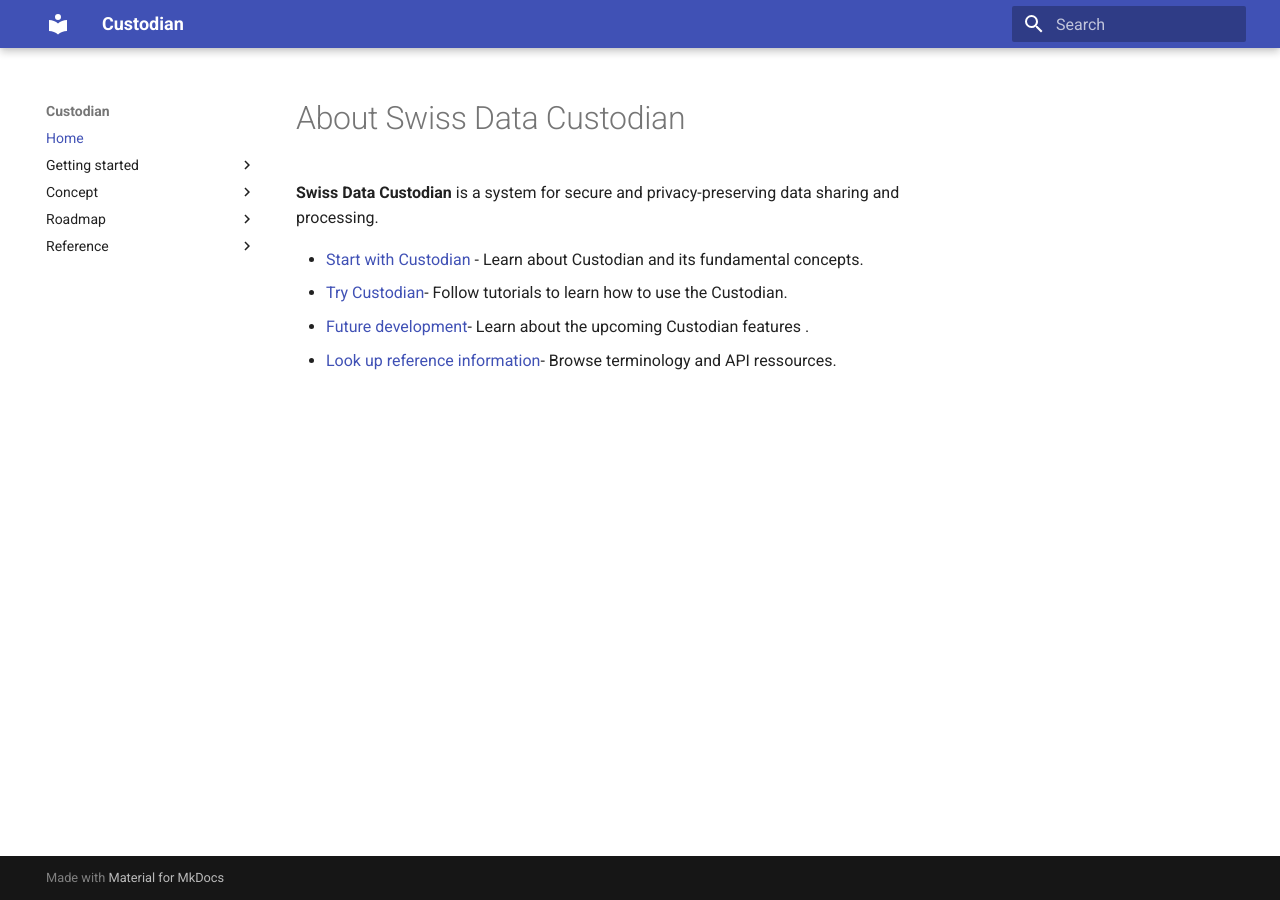
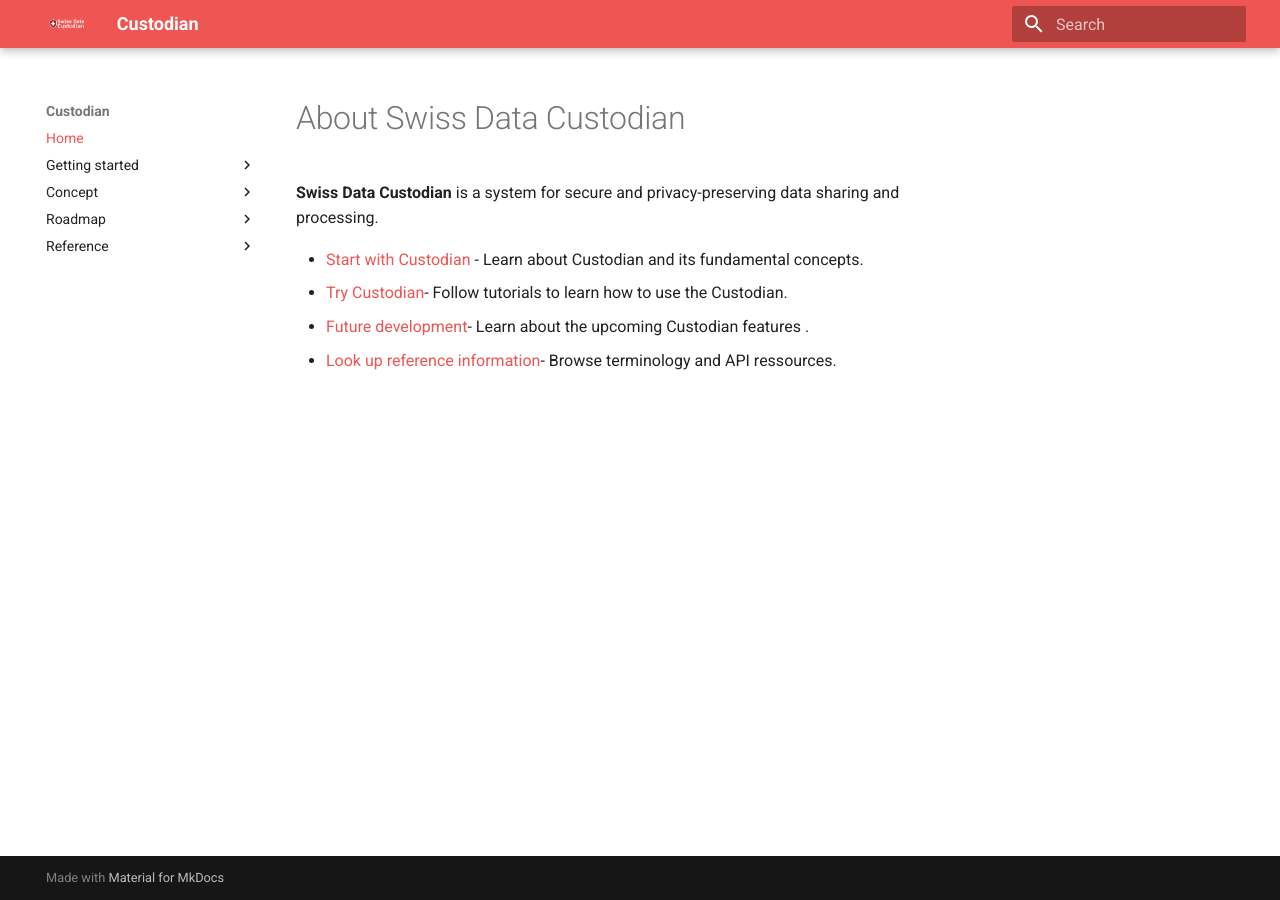
Before and after one commit to sabrinaossey/Custodian-doc, an MkDocs documentation site: the page built from docs/index.md, in a window 1280 px wide. Built offline with MkDocs 1.6.1 and Material for MkDocs 9.7.7, drawn with Linux system fonts in a browser that asks for light colours.

Commit message:
add SDC logo

```diff
--- a/mkdocs.yml
+++ b/mkdocs.yml
@@ -2,6 +2,10 @@ site_name: Custodian
 
 theme:
   name: "material"
+  logo: concept/images/logoSDC.png
+  palette:
+    primary: red
+    accent: red
 
 # Page tree
 nav:
```
Also changed, not shown: docs/concept/images/logoSDC.png (added).
